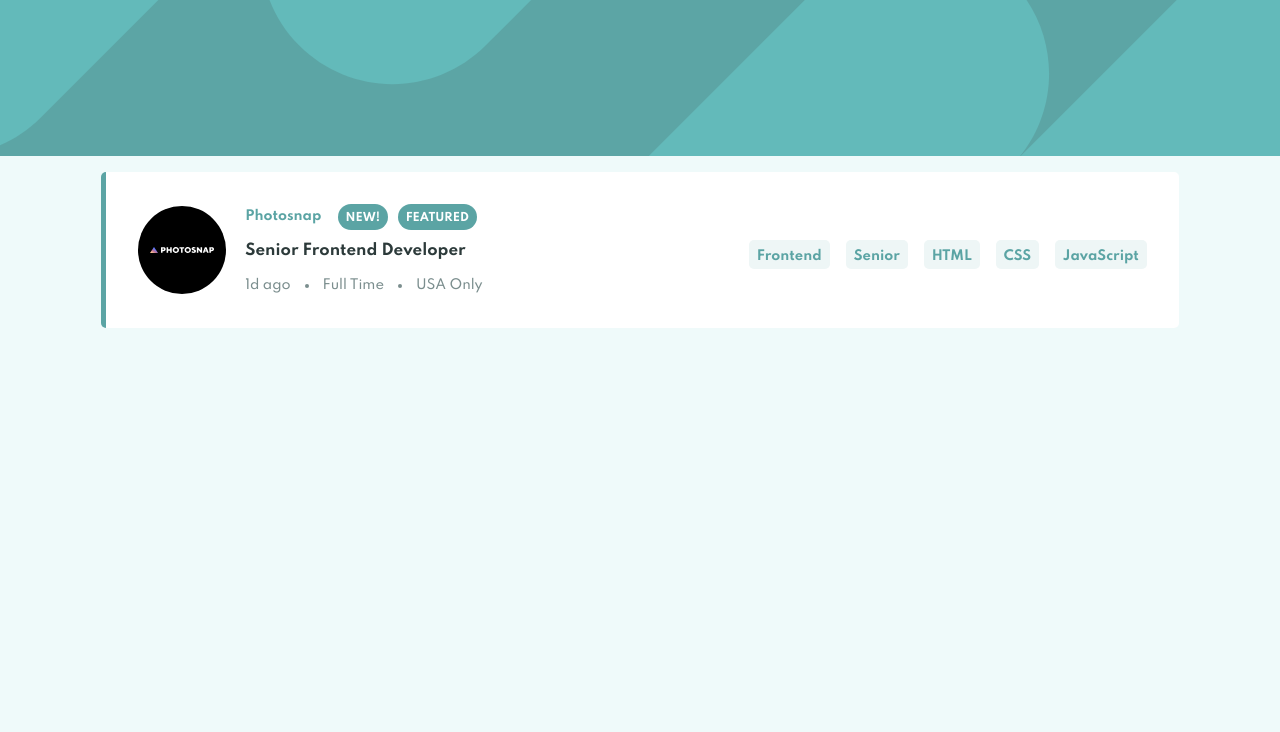
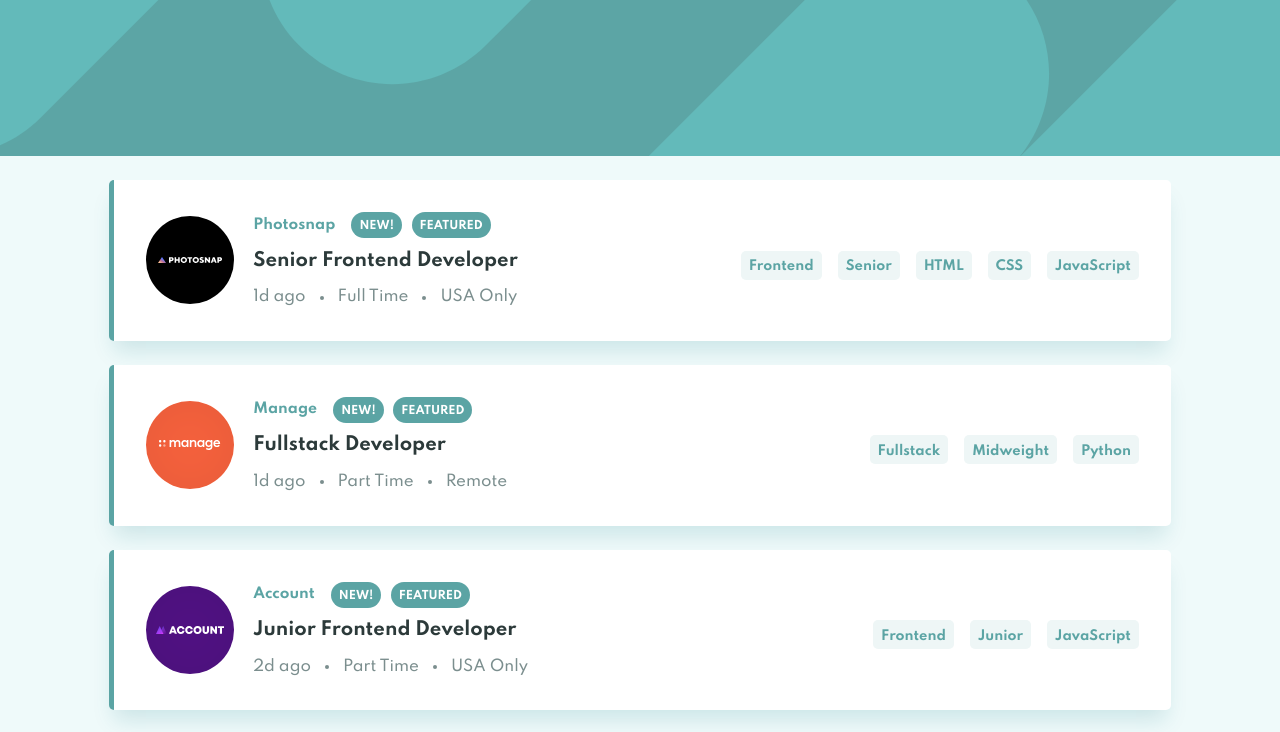
Before and after one commit to mbart13/static-job-listings, a React (Create React App) app: page / in a window 1280 px wide. Shown: the top 732 px of the page. Built offline with nearby package versions, Linux system fonts and the light colour scheme; data requests are answered from the project's data file.

Commit message:
display list of jobs fetched from local server

```diff
--- a/package.json
+++ b/package.json
@@ -6,6 +6,7 @@
     "@testing-library/jest-dom": "^5.11.4",
     "@testing-library/react": "^11.1.0",
     "@testing-library/user-event": "^12.1.10",
+    "axios": "^0.21.1",
     "react": "^17.0.2",
     "react-dom": "^17.0.2",
     "react-scripts": "4.0.3",
@@ -15,7 +16,8 @@
     "start": "react-scripts start",
     "build": "react-scripts build",
     "test": "react-scripts test",
-    "eject": "react-scripts eject"
+    "eject": "react-scripts eject",
+    "server": "json-server -p3001 --watch db.json"
   },
   "lint-staged": {
     "src/**/*.{js,json}": [
--- a/src/App.js
+++ b/src/App.js
@@ -1,12 +1,19 @@
-import React from 'react'
+import React, { useState, useEffect } from 'react'
 
 import Footer from 'components/Footer/Footer'
-import JobListingsWrapper from 'components/JobList/JobList'
+import JobList from 'components/JobList/JobList'
+import fetchJobs from 'helpers/api'
 
 function App() {
+  const [jobs, setJobs] = useState([])
+
+  useEffect(() => {
+    fetchJobs().then((data) => setJobs(data))
+  }, [])
+
   return (
     <div className="main-wrapper">
-      <JobListingsWrapper />
+      <JobList jobs={jobs} />
       <Footer />
     </div>
   )
--- a/src/components/JobItem/JobItem.js
+++ b/src/components/JobItem/JobItem.js
@@ -2,7 +2,7 @@ import React from 'react'
 
 import styles from './JobItem.module.scss'
 
-const JobItem = () => {
+const JobItem = ({ job }) => {
   const data = {
     id: 1,
     company: 'Photosnap',
@@ -20,27 +20,27 @@ const JobItem = () => {
   }
 
   return (
-    <article className={[styles.wrapper, styles.featured].join(' ')}>
+    <article className={[styles.wrapper, styles.isFeatured].join(' ')}>
       <section className={styles.details}>
         <h2 className="sr-only">Job Details</h2>
         <div className={styles.companyLogo}>
-          <img src={data.logo} alt={data.company} />
+          <img src={job.logo} alt={job.company} />
         </div>
         <div className={styles.infoWrapper}>
           <div className={styles.companyFeaturesWrapper}>
-            <p className={styles.companyName}>{data.company}</p>
+            <p className={styles.companyName}>{job.company}</p>
             <div className={styles.features}>
               <span>new!</span>
               <span>featured</span>
             </div>
           </div>
-          <h3 className={styles.position}>{data.position}</h3>
+          <h3 className={styles.position}>{job.position}</h3>
           <section>
             <h3 className="sr-only">Job information</h3>
             <ul className={styles.information}>
-              <li>{data.postedAt}</li>
-              <li>{data.contract}</li>
-              <li>{data.location}</li>
+              <li>{job.postedAt}</li>
+              <li>{job.contract}</li>
+              <li>{job.location}</li>
             </ul>
           </section>
         </div>
@@ -49,10 +49,12 @@ const JobItem = () => {
       <section>
         <h3 className="sr-only">Filter Categories</h3>
         <div className={styles.categories}>
-          <button className={styles.tablet}>{data.role}</button>
-          <button className={styles.tablet}>{data.level}</button>
-          {data.languages.map((language) => (
-            <button className={styles.tablet}>{language}</button>
+          <button className={styles.tablet}>{job.role}</button>
+          <button className={styles.tablet}>{job.level}</button>
+          {job.languages.map((language, index) => (
+            <button key={index} className={styles.tablet}>
+              {language}
+            </button>
           ))}
         </div>
       </section>
--- a/src/components/JobItem/JobItem.module.scss
+++ b/src/components/JobItem/JobItem.module.scss
@@ -6,12 +6,16 @@
   padding: 1.2rem;
   border-radius: $border-radius;
   position: relative;
+  box-shadow: 0 .9375rem 1.25rem -.3125rem rgba(#0D7182, .15);
+  margin-bottom: 2.5rem;
 
   @include breakpoint-up(medium) {
     padding: 2rem;
     display: flex;
+    gap: 2rem;
     justify-content: space-between;
     align-items: center;
+    margin-bottom: 1.5rem;
   }
 }
 
@@ -60,6 +64,10 @@
 .companyName {
   font-size: .8125rem;
   font-weight: bold;
+
+  @include breakpoint-up(medium) {
+    font-size: .875rem;
+  }
 }
 
 .features {
@@ -85,6 +93,10 @@
   color: $color-dark-cyan-20;
   font-size: .9375rem;
   margin-bottom: .6rem;
+
+  @include breakpoint-up(medium) {
+    font-size: 1.125rem;
+  }
 }
 
 .information {
@@ -107,6 +119,7 @@
 
     @include breakpoint-up(medium) {
       margin-right: 2rem;
+      font-size: .9375rem;
     }
 
     &:not(:last-child)::after {
@@ -159,6 +172,6 @@
   background-color: $color-primary;
 }
 
-.featured {
+.isFeatured {
   border-left: 5px solid $color-primary;
 }
--- a/src/components/JobList/JobList.js
+++ b/src/components/JobList/JobList.js
@@ -3,11 +3,13 @@ import React from 'react'
 import JobItem from 'components/JobItem/JobItem'
 import styles from './JobList.module.scss'
 
-const JobList = () => {
+const JobList = ({ jobs }) => {
   return (
     <main>
       <h1 className="sr-only">Job Listings</h1>
-      <JobItem />
+      {jobs.map((job) => (
+        <JobItem key={job.id} job={job} />
+      ))}
     </main>
   )
 }
--- /dev/null
+++ b/src/helpers/api.js
@@ -0,0 +1,10 @@
+import axios from 'axios'
+
+const baseUrl = 'http://localhost:3001/jobs'
+
+const fetchJobs = async () => {
+  const request = await axios.get(`${baseUrl}`)
+  return request.data
+}
+
+export default fetchJobs
--- a/src/scss/_global.scss
+++ b/src/scss/_global.scss
@@ -25,7 +25,7 @@ body {
   display: flex;
   flex-direction: column;
   justify-content: space-between;
-  padding: 1rem;
+  padding: 1.5rem;
   @include breakpoint-up(medium) {
     max-width: 69.37rem;
     margin: 0 auto;
--- a/src/scss/_reset.scss
+++ b/src/scss/_reset.scss
@@ -1,8 +1,13 @@
 /* Box sizing rules */
+
+html {
+	box-sizing: border-box;
+}
+
 *,
 *::before,
 *::after {
-	box-sizing: border-box;
+	box-sizing: inherit;
 }
 
 /* Remove default padding */
--- a/src/scss/_variables.scss
+++ b/src/scss/_variables.scss
@@ -7,4 +7,4 @@ $color-white: #fff;
 $font-family: 'Spartan', sans-serif;
 $transition: all .2s linear;
 $border-radius: 5px;
-$breakpoints-up: ("medium": "62rem", "large" : "63.75rem", "extra-large": "82rem");
+$breakpoints-up: ("medium": "50rem", "large" : "63.75rem", "extra-large": "82rem");
```
Also changed, not shown: src/setupTests.js (+1 -1 lines), src/reducers/reducer.js (added), 1 other file (tests, documents, lock files or other folders).
